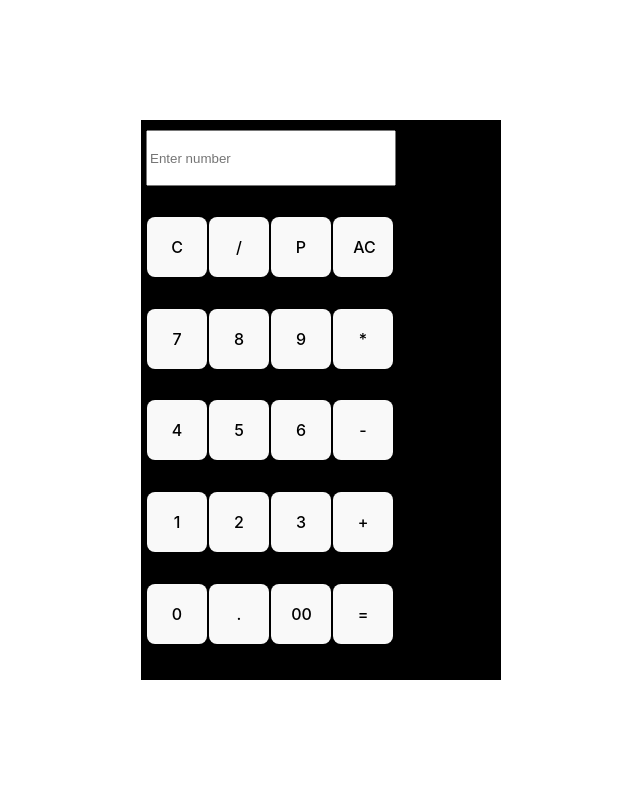
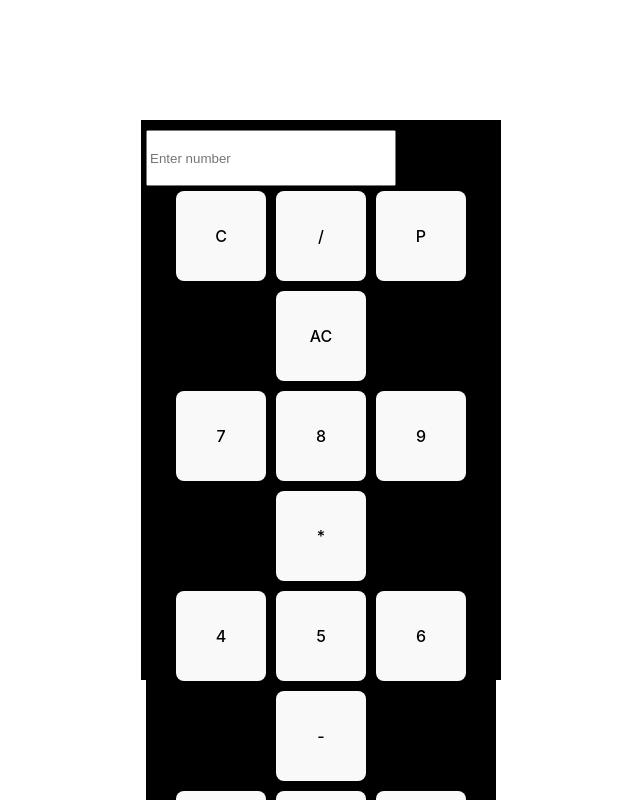
Before and after one commit to Harsh093-k/Calculator, a React (Vite) app: page / in a window 1280 px wide. Shown: the top 800 px of the page, without its empty margins (319-959 px from the left). Built offline with nearby package versions, Linux system fonts and the light colour scheme.

Commit message:
Update Calculator.css

```diff
--- a/src/Calculator.css
+++ b/src/Calculator.css
@@ -19,9 +19,9 @@
 
 
  .btn{
-   height: 60px;
-   width: 60px;
-   margin: 1px;
+   height: 90px;
+   width: 90px;
+   margin: 5px;
    padding: "20px 30px";
    font-size:" 16px";
    cursor: "pointer";
```
